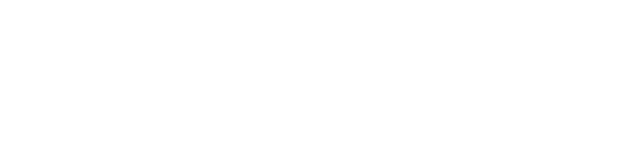
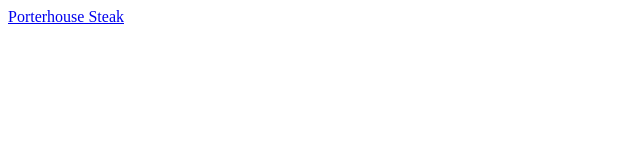
Before and after one commit to U-g-a/odin-recipes, a plain HTML site: page index.html in a window 1280 px wide. Shown: the whole page, without its empty margins (0-640 px from the left). Drawn offline with Linux system fonts and the light colour scheme.

Commit message:
Add link in index.html to steak.html

```diff
--- a/index.html
+++ b/index.html
@@ -7,6 +7,6 @@
     </head>
 
     <body>
-
+        <a href="./recipes/steak.html">Porterhouse Steak</a>
     </body>
 </html>
```
